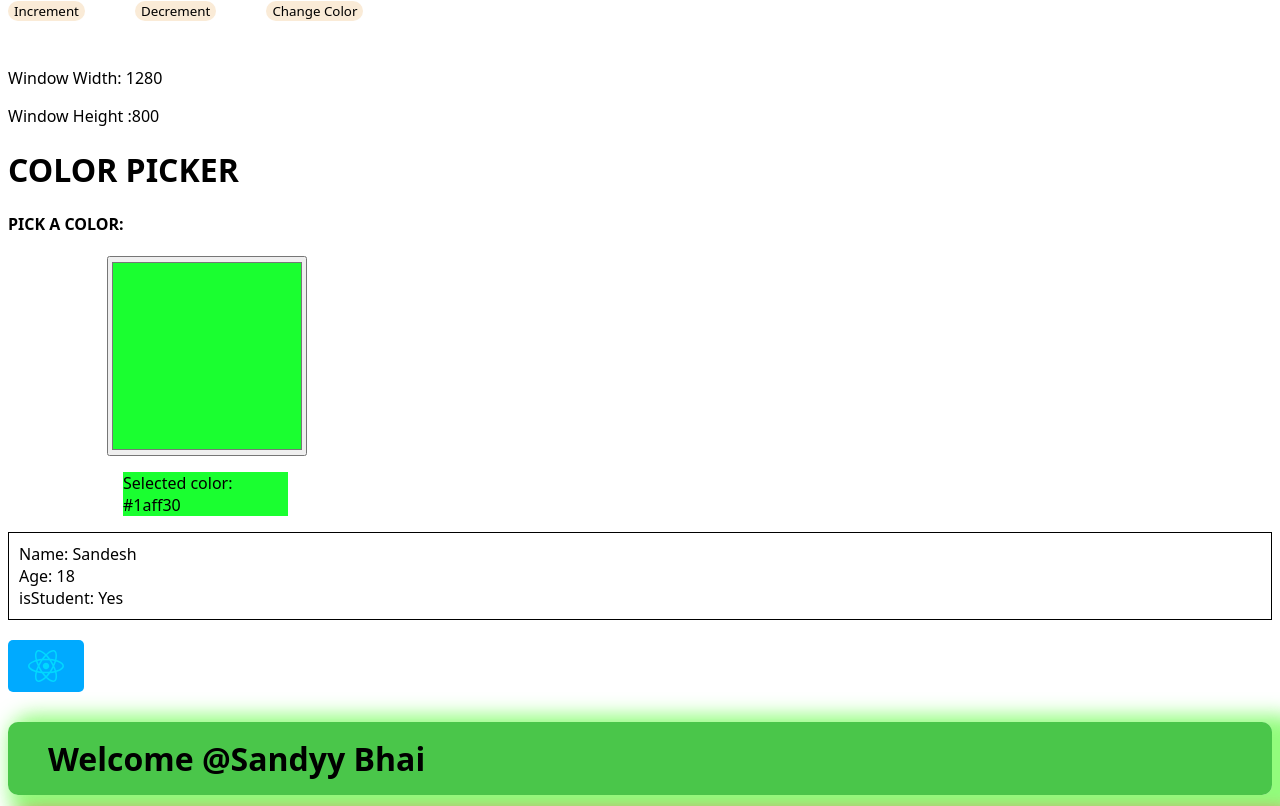
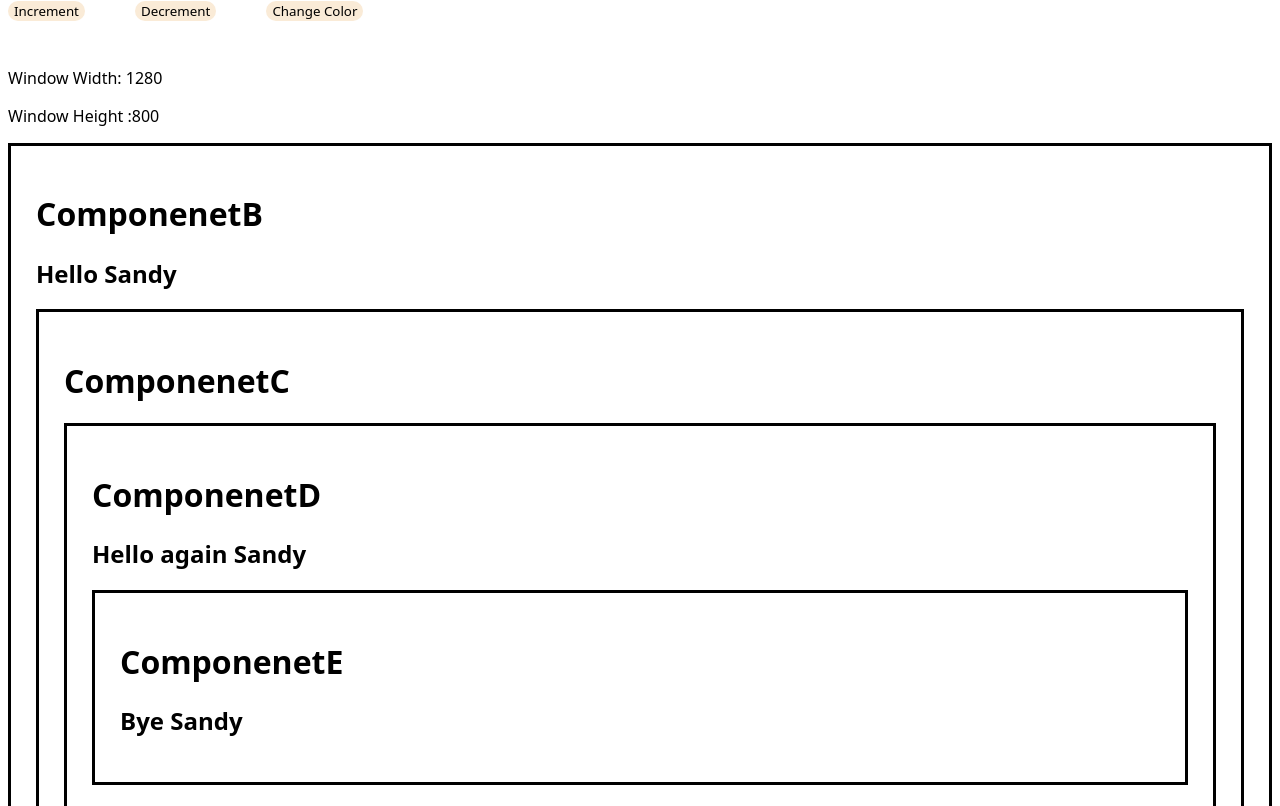
Before and after one commit to Sandesh-k18/react_Lrn, a React (Vite) app: page / in a window 1280 px wide. Shown: the part 294-1100 px from the top of the page. Built offline with nearby package versions, Linux system fonts and the light colour scheme.

Commit message:
useContext hook

```diff
--- a/src/App.jsx
+++ b/src/App.jsx
@@ -14,6 +14,7 @@ import UpRrySt from "./updRryStte/updRrySt.jsx";
 import UpRryoObjs from "./upRryoObjs/UpRryoObjs.jsx";
 import ToDoList from "./toDoList/toDoList.jsx";
 import UseEffect from "./useEffect/useEffect.jsx";
+import CompB from "./useContext/CompB.jsx"
 
 function App() {
   const fruits = [
@@ -28,6 +29,7 @@ function App() {
     <>
       <Header />
       <UseEffect />
+      <CompB/>
       <ColorPicker />
       <Student name="Sandesh" age={18} isStudent={true} />
       <ProfilePic></ProfilePic>
--- /dev/null
+++ b/src/useContext/CompB.jsx
@@ -0,0 +1,20 @@
+import React, { useState, createContext } from "react";
+import "./comp.css";
+import CompC from "./CompC";
+export const UserContext = createContext();
+function CompB() {
+  const [user, setUser] = useState("Sandy");
+  return (
+    <>
+      <div className="box">
+        <h1>ComponenetB</h1>
+        <h2>{`Hello ${user}`}</h2>
+        {/* <CompC user={user} />//using props //props drilling */}
+        <UserContext.Provider value={user}>
+          <CompC />
+        </UserContext.Provider>
+      </div>
+    </>
+  );
+}
+export default CompB;
--- /dev/null
+++ b/src/useContext/CompC.jsx
@@ -0,0 +1,14 @@
+import CompD from "./CompD";
+
+function CompC() {
+  return (
+    <>
+      <div className="box">
+        <h1>ComponenetC</h1>
+        {/* <CompD user={props.user}/> //using props */}
+        <CompD />
+      </div>
+    </>
+  );
+}
+export default CompC;
--- /dev/null
+++ b/src/useContext/CompD.jsx
@@ -0,0 +1,19 @@
+import React, { useContext } from "react";
+import { UserContext } from "./CompB";
+
+import CompE from "./CompE";
+
+function CompD() {
+  const user = useContext(UserContext);
+  return (
+    <>
+      <div className="box">
+        <h1>ComponenetD</h1>
+        {/* <CompE user={props.user}/>//using props */}
+        <h2>{`Hello again ${user}`}</h2>
+        <CompE />
+      </div>
+    </>
+  );
+}
+export default CompD;
--- /dev/null
+++ b/src/useContext/CompE.jsx
@@ -0,0 +1,16 @@
+import React, { useContext } from "react";
+import { UserContext } from "./CompB";
+
+function CompE() {
+  const user = useContext(UserContext);
+  return (
+    <>
+      <div className="box">
+        <h1>ComponenetE</h1>
+        {/* <h2>{`Bye ${props.user}`}</h2>//using props  */}
+        <h2>{`Bye ${user}`}</h2>
+      </div>
+    </>
+  );
+}
+export default CompE;
--- /dev/null
+++ b/src/useContext/comp.css
@@ -0,0 +1,4 @@
+.box {
+ border: 3px solid;
+ padding: 25px;
+}
```
